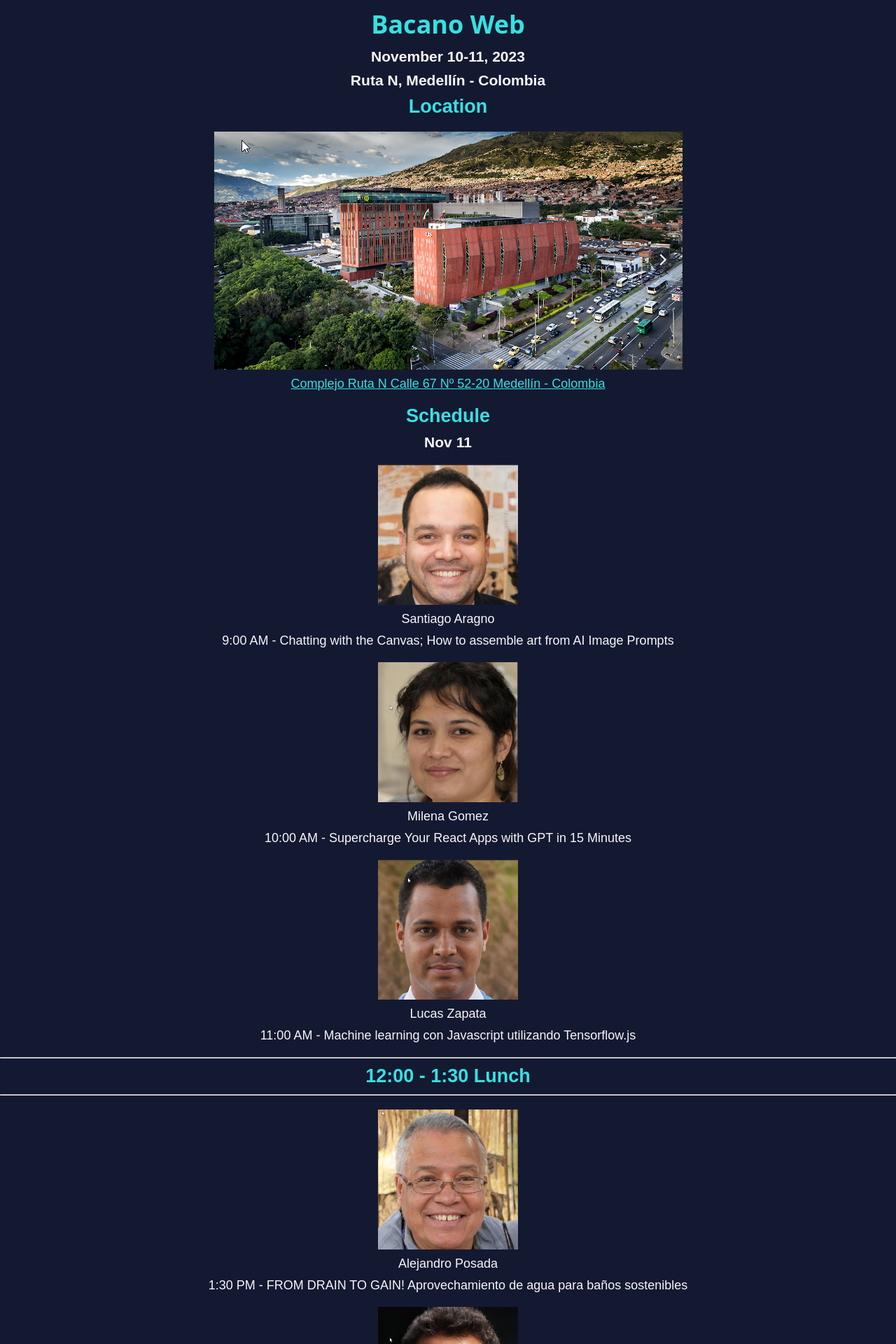
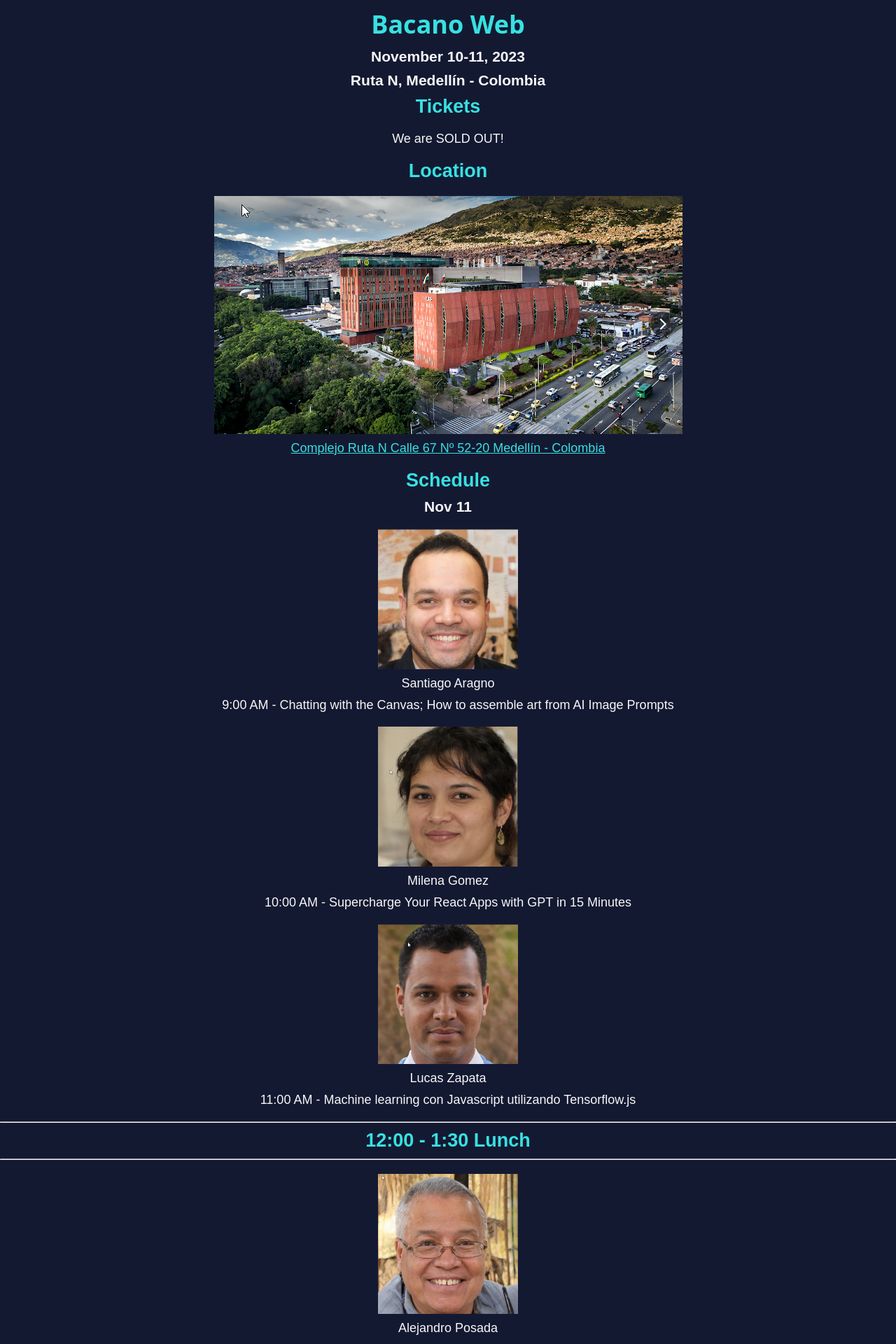
Before and after one commit to gothamgo/bweb, a Jekyll site: the page built from index.html, in a window 1280 px wide. Shown: the top 1920 px of the page at 70% size. Built offline with Jekyll 4.4.1, drawn with Linux system fonts in a browser that asks for light colours.

Commit message:
Update index.html

```diff
--- a/index.html
+++ b/index.html
@@ -27,6 +27,11 @@ p {
 a {
 }
 
+div.tickets {
+  display: block;
+  margin: 20px;
+}
+
 div.location {
   display: block;
   margin: 20px;
@@ -53,6 +58,14 @@ div.speaker img {
 <h1>Bacano Web</h1>
 <h3>November 10-11, 2023</h3>
 <h3>Ruta N, Medellín - Colombia</h3>
+
+<h2>Tickets</h2>
+
+<div class="tickets">
+  <p>
+    We are SOLD OUT!
+  </p>
+</div>
 
 <h2>Location</h2>
 
```
